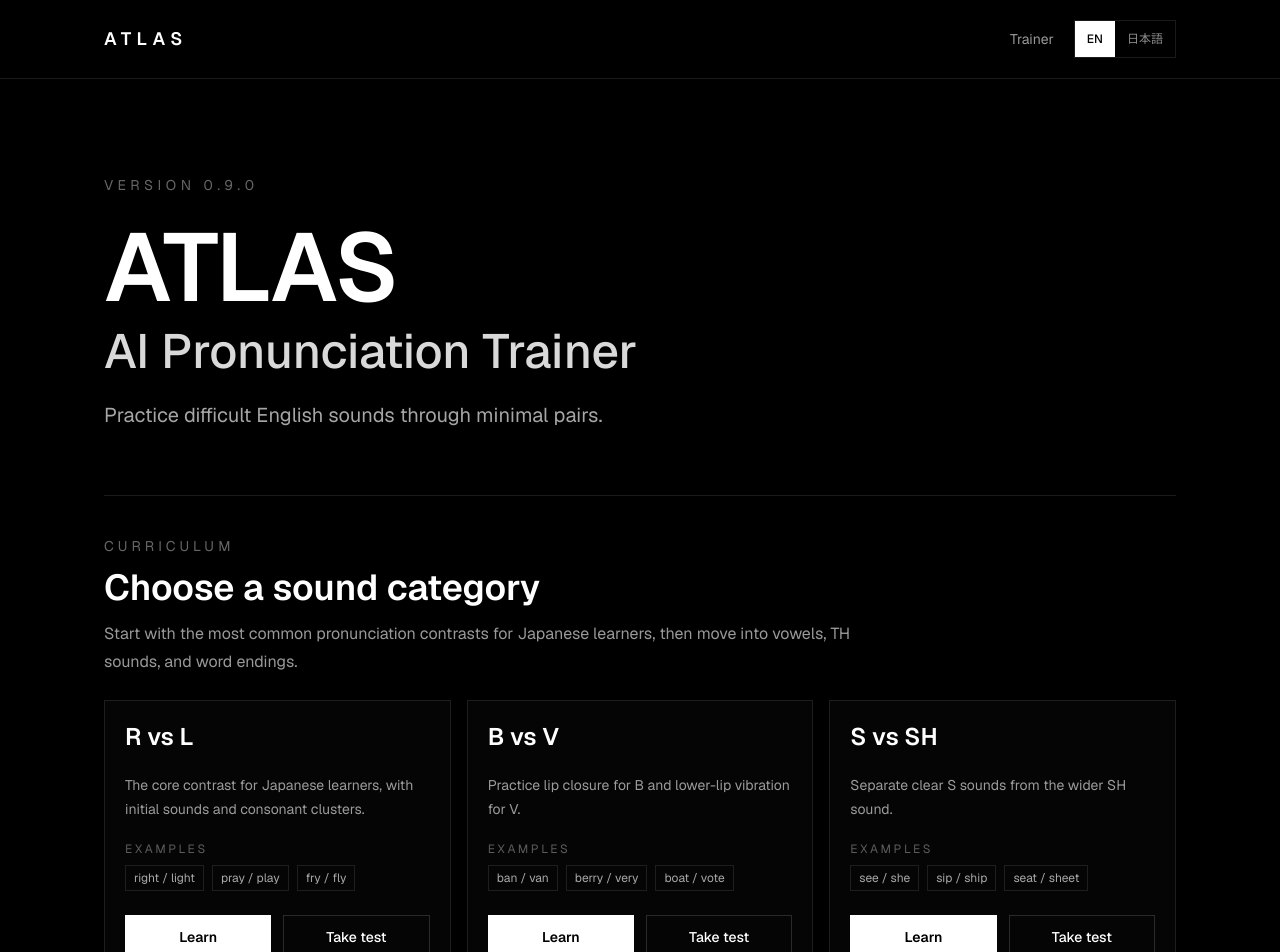
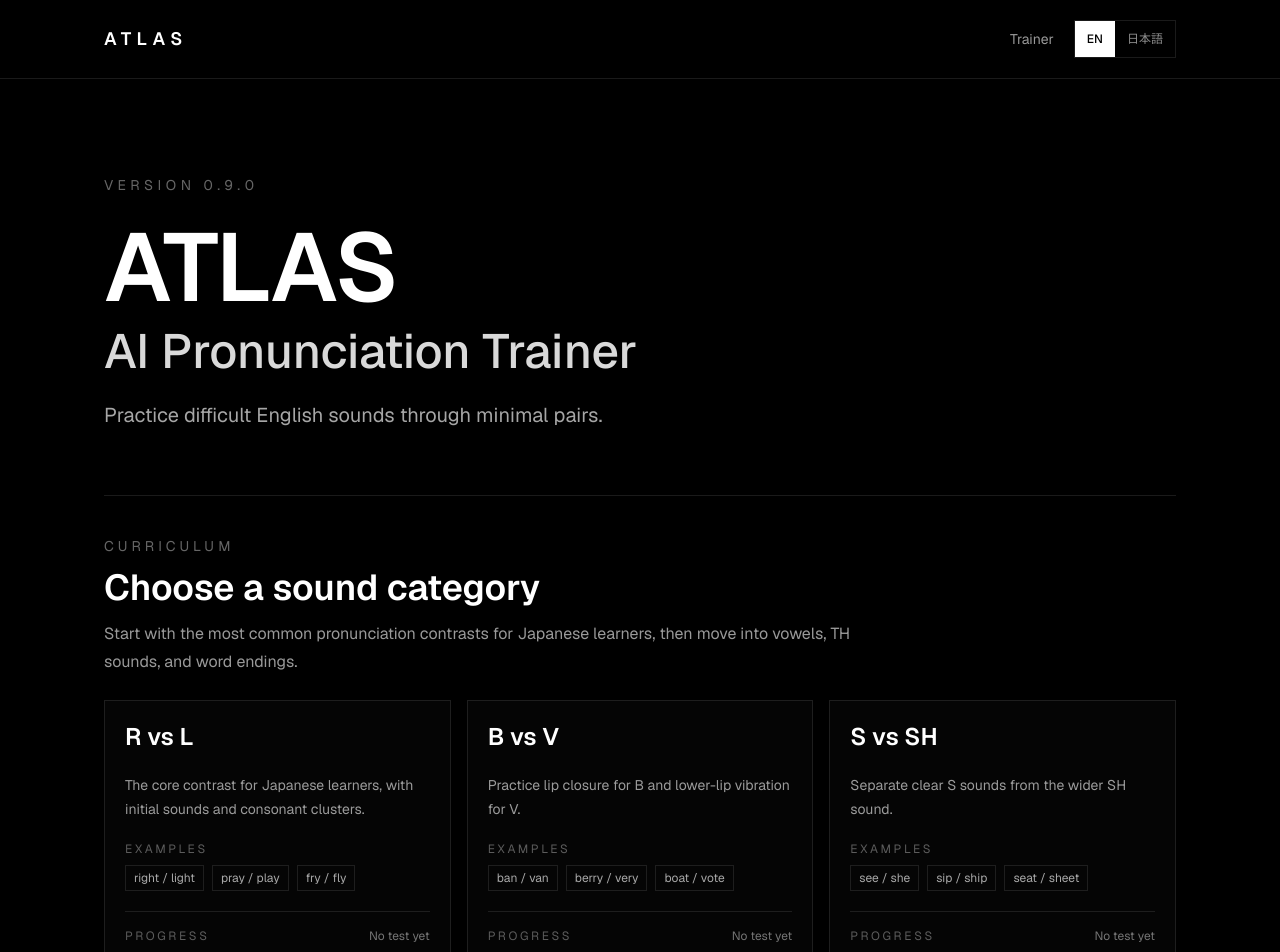
Before and after one commit to KulafuAcademy/ATLAS, a Next.js app: page / in a window 1280 px wide. Shown: the top 952 px of the page. Built offline with nearby package versions, Linux system fonts and the light colour scheme.

Commit message:
Add local training progress tracking

```diff
--- a/components/training/ListeningTestSession.tsx
+++ b/components/training/ListeningTestSession.tsx
@@ -16,6 +16,7 @@ type ListeningQuestion = {
 type FeedbackTone = "neutral" | "success" | "error";
 
 type ListeningTestSessionProps = {
+  onComplete?: (score: number, total: number) => void;
   pairs: MinimalPair[];
   title: LocalizedText;
 };
@@ -60,6 +61,7 @@ const listeningTestCopy = {
 };
 
 export function ListeningTestSession({
+  onComplete,
   pairs,
   title,
 }: ListeningTestSessionProps) {
@@ -150,6 +152,7 @@ export function ListeningTestSession({
         tone: "success",
         text: copy.complete(score, questions.length),
       });
+      onComplete?.(score, questions.length);
       return;
     }
 
--- a/components/training/TrainingCategoryOverview.tsx
+++ b/components/training/TrainingCategoryOverview.tsx
@@ -1,11 +1,12 @@
 "use client";
 
 import { useLanguage } from "@/components/language/LanguageProvider";
-import type { TrainingCategory } from "@/types/training";
+import type { TrainingCategory, TrainingProgress } from "@/types/training";
 
 type TrainingCategoryOverviewProps = {
   categories: TrainingCategory[];
   onStart?: (categoryId: string, target: "learn" | "test") => void;
+  progressByCategory?: Record<string, TrainingProgress>;
 };
 
 const overviewCopy = {
@@ -17,6 +18,11 @@ const overviewCopy = {
     examples: "Examples",
     learn: "Learn",
     test: "Take test",
+    progress: "Progress",
+    noProgress: "No test yet",
+    best: "Best",
+    last: "Last",
+    attempts: "Attempts",
   },
   ja: {
     eyebrow: "カリキュラム",
@@ -26,12 +32,18 @@ const overviewCopy = {
     examples: "例",
     learn: "学ぶ",
     test: "テストを受ける",
+    progress: "進捗",
+    noProgress: "まだテストなし",
+    best: "ベスト",
+    last: "前回",
+    attempts: "回数",
   },
 };
 
 export function TrainingCategoryOverview({
   categories,
   onStart,
+  progressByCategory = {},
 }: TrainingCategoryOverviewProps) {
   const { language, text } = useLanguage();
   const copy = overviewCopy[language];
@@ -51,6 +63,10 @@ export function TrainingCategoryOverview({
       <div className="grid gap-4 md:grid-cols-2 xl:grid-cols-3">
         {categories.map((category) => {
           const isAvailable = category.status === "available";
+          const progress = progressByCategory[category.id];
+          const bestPercentage = progress
+            ? Math.round((progress.bestScore / progress.total) * 100)
+            : 0;
 
           return (
             <article
@@ -81,6 +97,31 @@ export function TrainingCategoryOverview({
                     ))}
                   </div>
                 </div>
+
+                <div className="space-y-2 border-t border-white/10 pt-4">
+                  <div className="flex items-center justify-between gap-3">
+                    <p className="text-xs uppercase tracking-[0.22em] text-white/35">
+                      {copy.progress}
+                    </p>
+                    <p className="text-xs text-white/45">
+                      {progress
+                        ? `${copy.attempts}: ${progress.attempts}`
+                        : copy.noProgress}
+                    </p>
+                  </div>
+                  <div className="h-1.5 bg-white/10">
+                    <div
+                      className="h-full bg-white"
+                      style={{ width: `${bestPercentage}%` }}
+                    />
+                  </div>
+                  {progress ? (
+                    <p className="text-xs text-white/55">
+                      {copy.best}: {progress.bestScore} / {progress.total} ·{" "}
+                      {copy.last}: {progress.lastScore} / {progress.total}
+                    </p>
+                  ) : null}
+                </div>
               </div>
 
               {isAvailable ? (
--- a/components/training/TrainingCurriculum.tsx
+++ b/components/training/TrainingCurriculum.tsx
@@ -7,7 +7,11 @@ import { ListeningTestSession } from "@/components/training/ListeningTestSession
 import { MinimalPairTrainer } from "@/components/training/MinimalPairTrainer";
 import { TrainingCategoryOverview } from "@/components/training/TrainingCategoryOverview";
 import type { LocalizedText } from "@/lib/i18n";
-import type { MinimalPair, TrainingCategory } from "@/types/training";
+import type {
+  MinimalPair,
+  TrainingCategory,
+  TrainingProgress,
+} from "@/types/training";
 
 type TrainingSection = {
   id: string;
@@ -23,6 +27,9 @@ type TrainingCurriculumProps = {
 
 type PracticeMode = "all" | "daily";
 type EntryTarget = "learn" | "test";
+type ProgressByCategory = Record<string, TrainingProgress>;
+
+const progressStorageKey = "atlas.trainingProgress.v1";
 
 const curriculumCopy = {
   en: {
@@ -53,9 +60,30 @@ export function TrainingCurriculum({
   const [practiceModes, setPracticeModes] = useState<Record<string, PracticeMode>>(
     {},
   );
+  const [progressByCategory, setProgressByCategory] = useState<ProgressByCategory>(
+    {},
+  );
   const [pendingScrollTargetId, setPendingScrollTargetId] = useState<string | null>(
     null,
   );
+
+  useEffect(() => {
+    const frameId = window.requestAnimationFrame(() => {
+      const storedProgress = window.localStorage.getItem(progressStorageKey);
+
+      if (!storedProgress) {
+        return;
+      }
+
+      try {
+        setProgressByCategory(JSON.parse(storedProgress) as ProgressByCategory);
+      } catch {
+        window.localStorage.removeItem(progressStorageKey);
+      }
+    });
+
+    return () => window.cancelAnimationFrame(frameId);
+  }, []);
 
   useEffect(() => {
     if (!pendingScrollTargetId) {
@@ -104,11 +132,35 @@ export function TrainingCurriculum({
     setPendingScrollTargetId(targetElementId);
   }
 
+  function recordTestProgress(sectionId: string, score: number, total: number) {
+    setProgressByCategory((currentProgress) => {
+      const previousProgress = currentProgress[sectionId];
+      const nextProgress = {
+        ...currentProgress,
+        [sectionId]: {
+          attempts: (previousProgress?.attempts ?? 0) + 1,
+          bestScore: Math.max(previousProgress?.bestScore ?? 0, score),
+          lastScore: score,
+          total,
+          updatedAt: new Date().toISOString(),
+        },
+      };
+
+      window.localStorage.setItem(
+        progressStorageKey,
+        JSON.stringify(nextProgress),
+      );
+
+      return nextProgress;
+    });
+  }
+
   return (
     <div className="space-y-16">
       <TrainingCategoryOverview
         categories={categories}
         onStart={openAndScrollToSection}
+        progressByCategory={progressByCategory}
       />
 
       <section className="space-y-4 border-t border-white/10 pt-10">
@@ -193,6 +245,9 @@ export function TrainingCurriculum({
                   <div className="border-t border-white/10 px-5 pb-6">
                     <div id={`${section.id}-test`} className="scroll-mt-28">
                       <ListeningTestSession
+                        onComplete={(score, total) =>
+                          recordTestProgress(section.id, score, total)
+                        }
                         title={section.title}
                         pairs={getDailyPairs(`${section.id}:listening`, section.pairs)}
                       />
```
Also changed, not shown: types/training.ts (+8 -0 lines).
